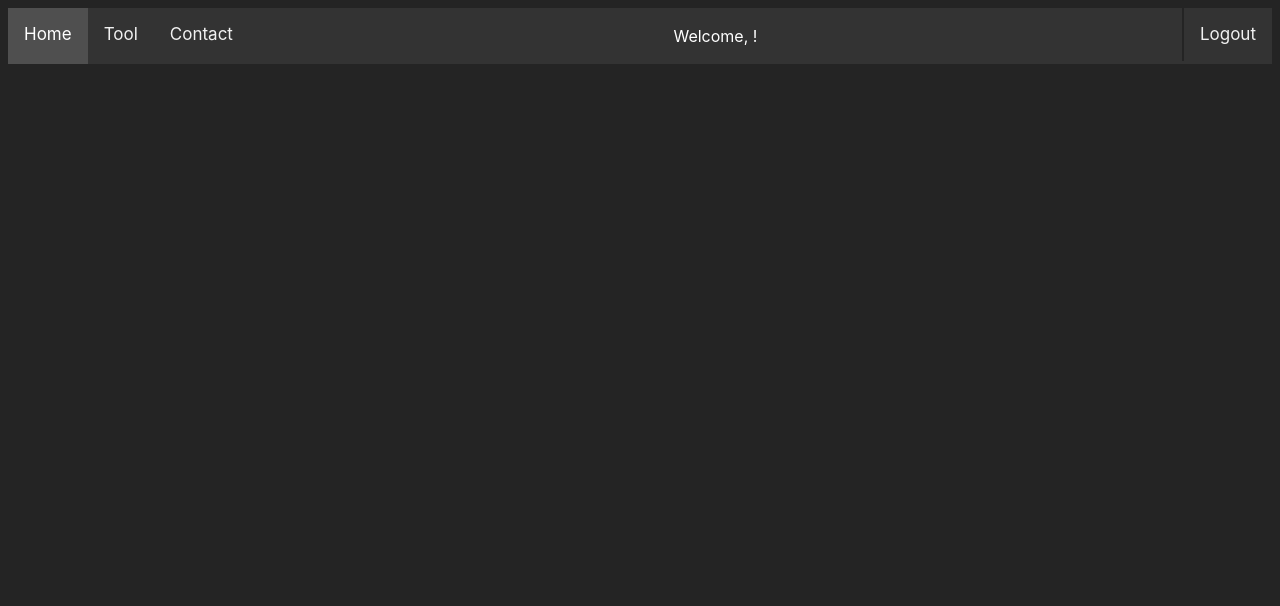
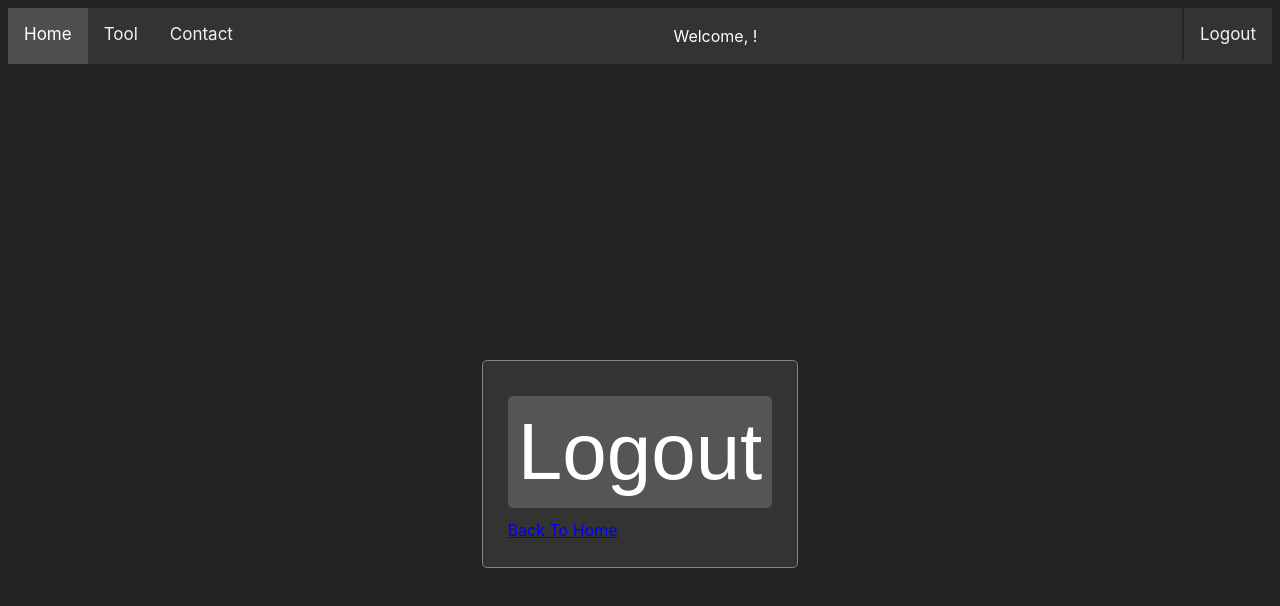
Before and after one commit to had2020/HivesAway, a React (Vite) app in the folder Client/: page /logout in a window 1280 px wide. Shown: the top 606 px of the page. Built offline with nearby package versions, Linux system fonts and the light colour scheme.

Commit message:
added proper logout ui and started fixing user name reloading on nav bar

```diff
--- a/Client/src/App.jsx
+++ b/Client/src/App.jsx
@@ -14,9 +14,11 @@ import Login from './pages/Login';
 import Contact from './pages/contact';
 import Logingui from './pages/logingui';
 import Signupgui from './pages/signupgui';
+import logout from './pages/logout';
 
 // components
 import Nav_bar from './components/Nav_bar';
+import Logout from './pages/logout';
 
 function App() {
   // session state
@@ -95,9 +97,14 @@ function App() {
     vaildate_user();
   }, []);
 
+  const OnLogOut = () => {
+    console.log("logout function updated: ", logined);
+    setLogined(false);
+  }
+
   return (
     <>
-      <Nav_bar logined={logined} username={sessionUser1}/>
+      <Nav_bar logined={logined} username={currentuser}/>
       <Router>
         <Routes>
           <Route path="/" element={<Home />} />
@@ -107,6 +114,7 @@ function App() {
           <Route path="/Not_Found" element={<Not_Found />} />
           <Route path="/logingui" element={<Logingui onUplift={save_current_account}/>} />
           <Route path="/signupgui" element={<Signupgui onUplift={save_current_account}/>} />
+          <Route path="/logout" element={<Logout OnLogOut={OnLogOut}/>} />
         </Routes>
       </Router>
     </>
--- a/Client/src/components/Nav_bar.jsx
+++ b/Client/src/components/Nav_bar.jsx
@@ -1,12 +1,19 @@
 import { useState, useEffect } from 'react'
 import './styles/Nav_bar.css';
 
+// this component shows props use very well
 const NavBar = (props) => {
   const [logined, setLogined] = useState(false);
 
   useEffect(() => {
     setLogined(props.logined)
   }, [props.logined])
+
+  //Todo fix this so it updates
+
+  const check_login_status = () => {
+    setLogined(props.logined)
+  }
 
   return (
   <div className="topnav">
--- a/Client/src/pages/logout.jsx
+++ b/Client/src/pages/logout.jsx
@@ -1,12 +1,36 @@
-import React from 'react';
+import React, { useState, useEffect } from 'react';
+import Cookies from 'js-cookie';
 
 // Styles
 import './styles/logout.css';
 
-const Logout = () => {
+const Logout = ({ OnLogOut }) => {
+  const [loggged_out, setLogggedOut] = useState(false);
+
+  const handleRemoveCookie = (props) => {
+    Cookies.remove('username');
+    Cookies.remove('password');
+  };
+
+  const Logout = () => {
+    sessionStorage.clear();
+    handleRemoveCookie();
+    setLogggedOut(true);
+    OnLogOut(); // data could also be passed with this method
+    console.log("YOU ARE LOGGED OUT");
+  };
+
   return (
-    <div className='box1'>
-        <p className='small-text'>You have been logged out</p>
+    <div className='container'>
+      <div className='box1'>
+        {loggged_out ? (
+        <>
+          <h1 className='big-text'>👋 You have been logged out</h1>
+        </>
+        ) : null}
+          <button className='box1 button' onClick={Logout}>Logout</button>
+          <a href='/'>Back To Home</a>
+      </div>
     </div>
   );
 }
--- a/Client/src/pages/styles/logout.css
+++ b/Client/src/pages/styles/logout.css
@@ -1,19 +1,26 @@
+.container {
+    display: flex;
+    align-items: center;
+    height: 100vh;
+  }
+
   .box1 {
     border-radius: 5px;
     background-color: #333;
     border: 1px solid #838383;
-     margin: 10px auto;
+    margin: 0 auto;
+    padding-top: 25px;
+    padding-bottom: 25px;
+    padding-right: 25px;
+    padding-left: 25px;
   }
 
   .box1 button {
+    display: block;
     width: 100%;
-     margin: 10px 0;
     padding: 10px;
-     font-size: 1em;
+    font-size: 5em;
     box-sizing: border-box;
- }
-
- .box1 button {
     background-color: #555;
     color: #fff;
     border: none;
@@ -21,13 +28,3 @@
     cursor: pointer;
     transition: background-color 0.3s ease;
   }
-
- .box1 button:hover {
-     background-color: #666;
- }
-
- .small-text {
-     font-size: 0.8em;
-     color: #999;
-     text-align: center;
- }
```
Lines whose indentation alone changed are shown as unchanged.
